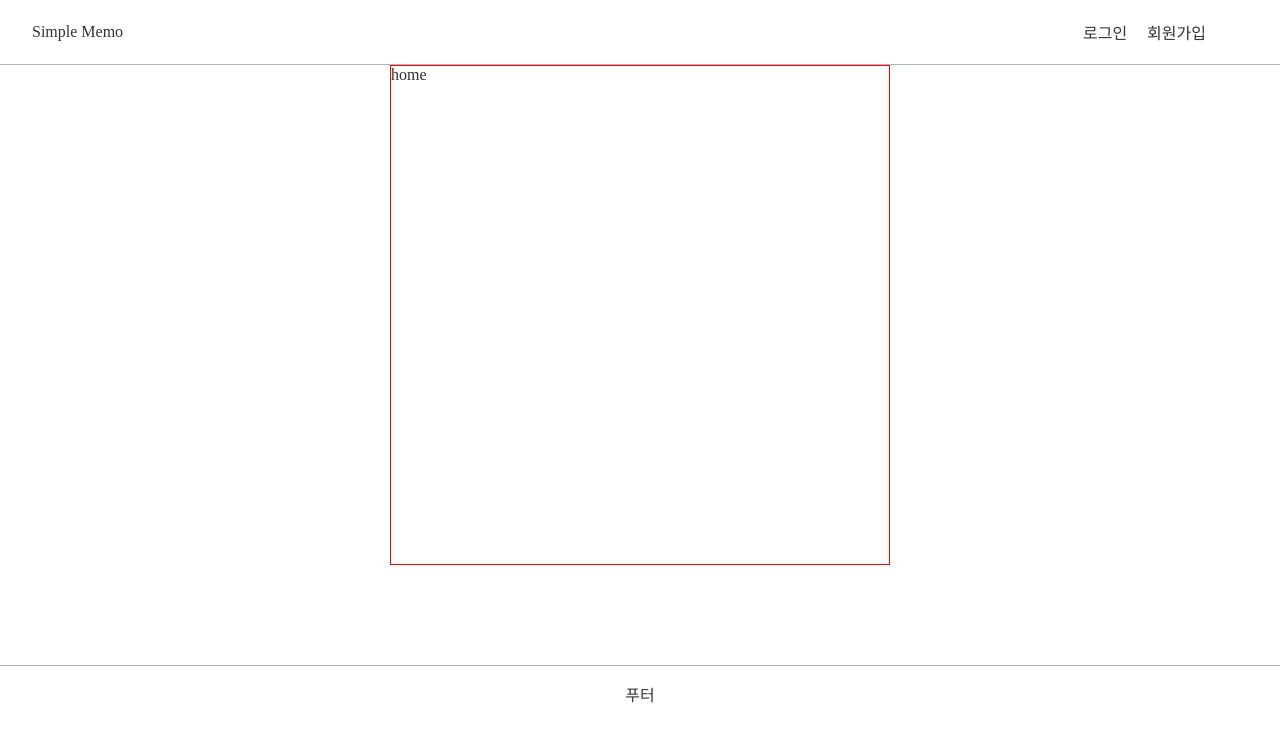
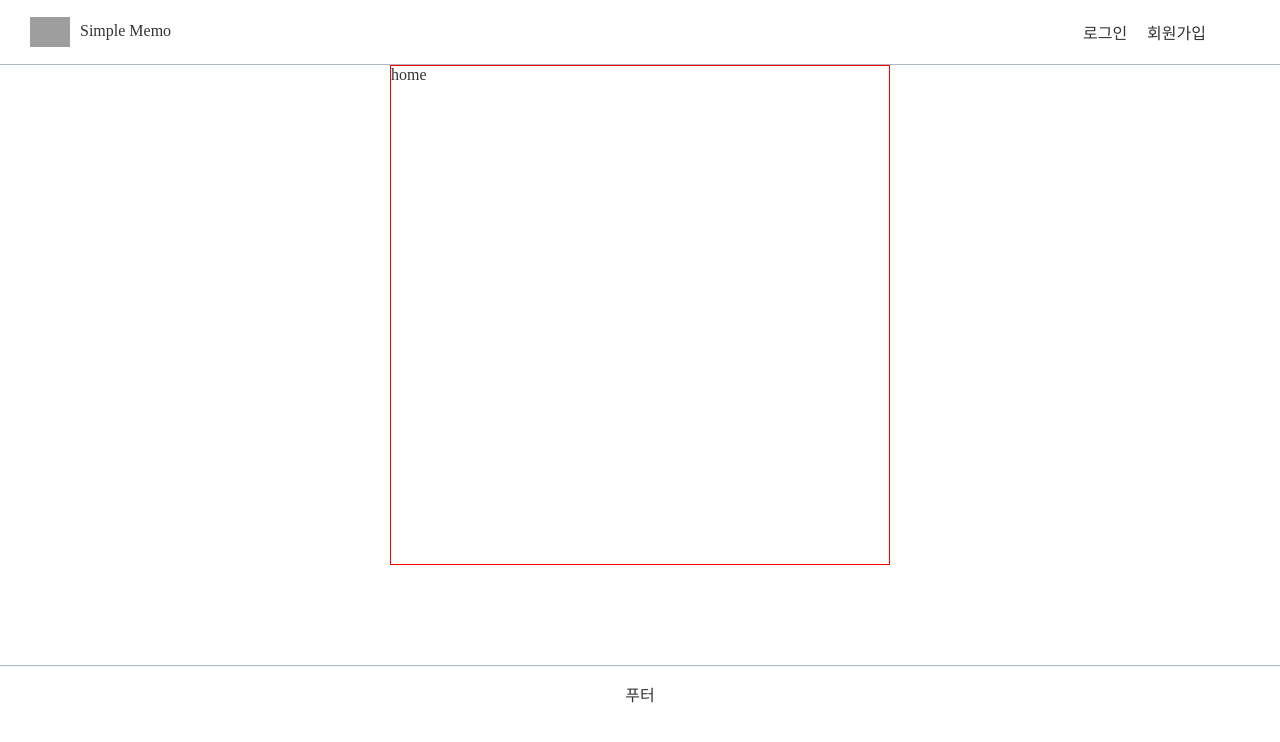
Before and after one commit to Lilian-Kim/portfolio, a React (Create React App) app: page / in a window 1280 px wide. Shown: the top 742 px of the page. Built offline with nearby package versions, Linux system fonts and the light colour scheme; grey boxes are pictures that could not be loaded.

Commit message:
헤더 로고 이미지 추가

```diff
--- a/src/components/common/Header.js
+++ b/src/components/common/Header.js
@@ -8,15 +8,19 @@ const Header = ({ user, onLogout}) => {
   const toggleClick = () => setToggle(!toggle)
 
   return (
-    <div className="memo-header clear">
-      <div>
-        {/* <button onClick={toggleClick} className={toggle ? 'close' : 'open'}>
+    <div className="memo-header">
+      {/* <div className="left">
+        <button onClick={toggleClick} className={toggle ? 'close' : 'open'}>
           {toggle ? '닫기' : '열기'}
-        </button> */}
+        </button>
+        로고
+      </div> */}
+       <Link to="/">
+      <div className="main-logo clear">
+        <span>로고</span>
+        <span>Simple Memo</span>
       </div>
-      <div className="left">
-        <Link to="/">Simple Memo</Link>
-      </div>
+      </Link>
       <nav className="">
         <ul>
           {user ? (
--- a/src/styles/common/Header.scss
+++ b/src/styles/common/Header.scss
@@ -10,26 +10,48 @@
     position: fixed;
     top: 0;
     left: 0;
-    z-index:9999;
-    background-color:#fff;
-    > div {
+    z-index: 9999;
+    background-color: #fff;
+
+    .main-logo {
+        // display: none;
+        // @include tablet{
+        //     display: block;
+        // }
+        position: absolute;
+        top: 50%;
+        left: 30px;
+        transform: translateY(-50%);
+        >span {
+            display: block;
+            float:left;
             &:first-child{
-        display: none;
-        @include tablet{
-            display: block;
+            text-indent: -9999px;
+            font-size: 0;
+            width: 40px;
+            height: 40px;
+            @include background-img('https://img.icons8.com/pastel-glyph/80/000000/create-new--v1.png', center, no-repeat, contain)
+        }
+        &:last-child{
+            margin-top:10px;
+            margin-left:10px;
         }
         }
-      &:nth-child(2){
-          position: absolute;
-          top:50%;
-          transform:translateY(-50%);
     }
+
+    //   &:nth-child(2){
+    //       position: absolute;
+    //       top:50%;
+    //       left:8%;
+    //       transform:translateY(-50%);
+    //   }
 }
+
 nav {
     position: absolute;
-        top:50%;
-        right:5%;
-        transform:translateY(-50%);
+    top: 50%;
+    right: 5%;
+    transform: translateY(-50%);
 
     ul {
         display: block;
@@ -46,4 +68,3 @@
         }
     }
 }
-}
--- a/src/styles/mixin.scss
+++ b/src/styles/mixin.scss
@@ -53,8 +53,9 @@ $mobile-s-width		: 375px;
 }
 
 //background
-@mixin background-img($position, $repeat, $size){
+@mixin background-img($url, $position, $repeat, $size){
 	background: {
+		image: url($url);
 		position: $position;
 		repeat: $repeat;
 		size: $size;
```
Also changed, not shown: public/logo-img.png (added). Lines whose indentation alone changed are shown as unchanged.
